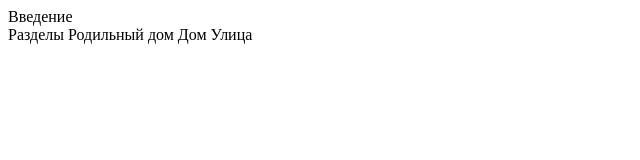
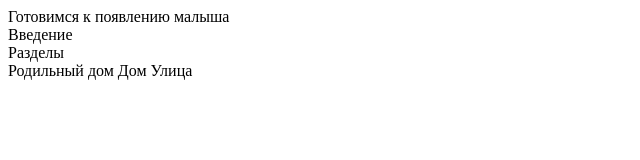
Before and after one commit to listformom/listformom.github.io, a plain HTML site: page index.html in a window 1280 px wide. Shown: the whole page, without its empty margins (0-640 px from the left). Drawn offline with Linux system fonts and the light colour scheme.

```diff
--- a/index.html
+++ b/index.html
@@ -6,10 +6,10 @@
           content="width=device-width, user-scalable=no, initial-scale=1.0, maximum-scale=1.0, minimum-scale=1.0">
     <meta http-equiv="X-UA-Compatible" content="ie=edge">
     <title>Памятка будущим родителям</title>
-</head>
+</head> Готовимся к появлению малыша <br>
 <body>
 Введение<br>
-Разделы
+Разделы<br>
 Родильный дом Дом Улица
 </body>
 </html>
```
